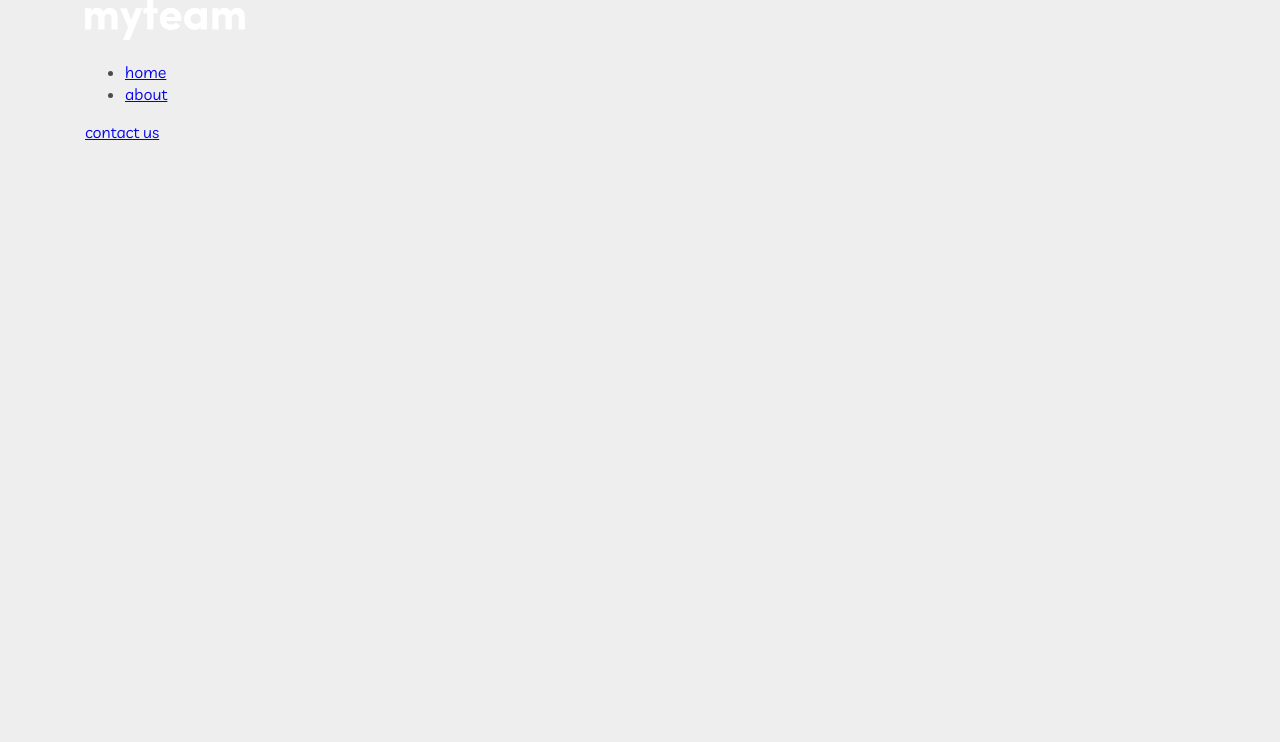
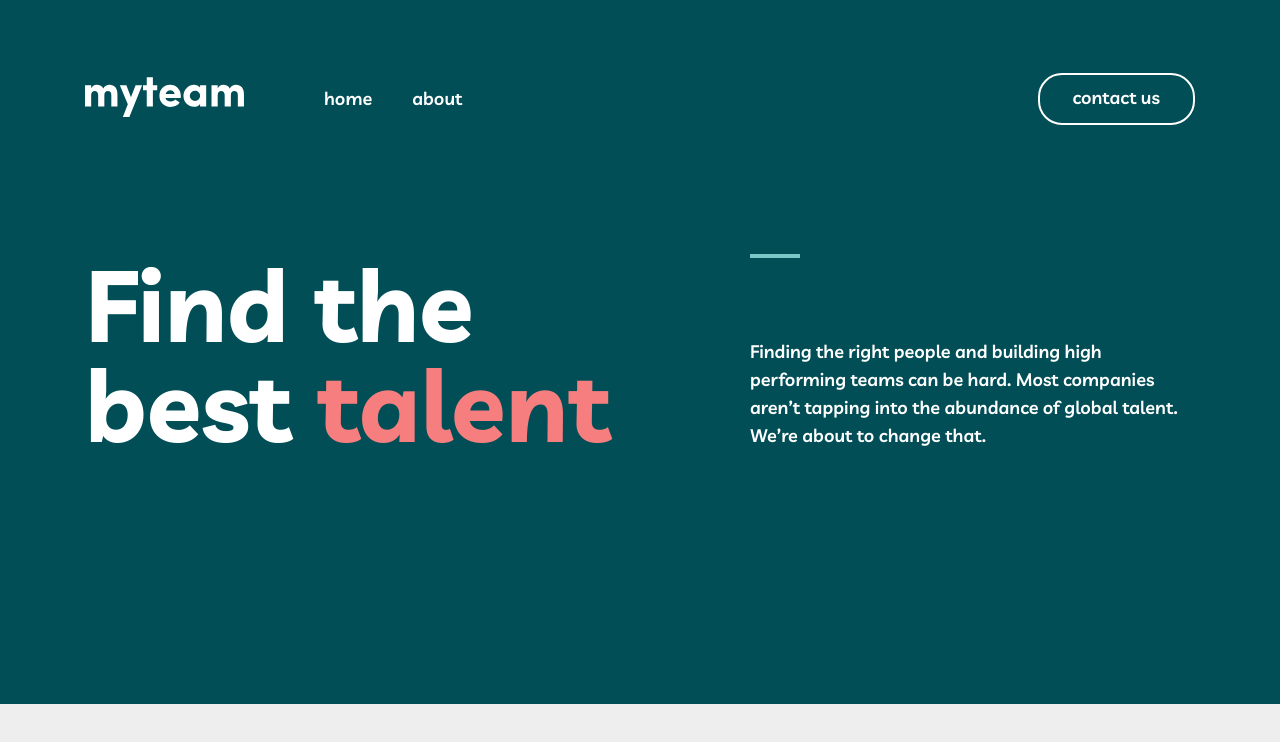
Before and after one commit to lazizbek0211/Myteam, a plain HTML site: page index.html in a window 1280 px wide. Drawn offline with Linux system fonts and the light colour scheme.

Commit message:
add site hero

```diff
--- a/index.html
+++ b/index.html
@@ -10,11 +10,13 @@
 </head>
 <body>
    <div class="wrapper">
+    <!-- site-header -->
        <header class="site-header">
         <div class="site-header__wrapper container">
-            <a class="site-header__link" href="#">
+            <a href="#">
                 <img class="site-header__logo" src="img/myteam.svg" alt="logo" width="160" height="40">
             </a>
+            <div class="site-header__nav">
                 <ul class="site-header__list">
                     <li class="site-header__item">
                         <a class="site-header__link" href="#">home</a>
@@ -23,9 +25,20 @@
                         <a class="site-header__link" href="#">about</a>
                     </li>
                 </ul>
+            </div>
             <a class="registration" href="#">contact us</a>
         </div>
        </header>
+       <!-- site-hero -->
+       <div class="site-hero">
+        <div class="site-hero__wrapper container">
+            <h1 class="site-hero__theme">Find the<br> best <span class="red-text">talent</span></h1>
+            <div class="content-wrapper">
+                <span class="blue-line"></span>
+                <p class="site-hero__text">Finding the right people and building high performing teams can be hard. Most companies aren’t tapping into the abundance of global talent. We’re about to change that.</p>
+            </div>
+        </div>
+       </div>
    </div>
 </body>
 </html>
--- a/styles.css/styles.css
+++ b/styles.css/styles.css
@@ -42,6 +42,13 @@
     font-weight: normal;
     font-style: normal;
     font-display: swap;
+}
+/* custom-props */
+:root{
+    --white-text:#fff;
+    --red-text:#F67E7E;
+    --blue-text:#79C8C7;
+    --dark-text:#012F34;
 }
 
 /* global */
@@ -89,46 +96,110 @@ img{
   clip: rect(0 0 0 0);
   overflow: hidden;
 }
-/* Change Autocomplete styles in Chrome*/
-input:-webkit-autofill,
-input:-webkit-autofill:hover,
-input:-webkit-autofill:focus,
-textarea:-webkit-autofill,
-textarea:-webkit-autofill:hover,
-textarea:-webkit-autofill:focus,
-select:-webkit-autofill,
-select:-webkit-autofill:hover,
-select:-webkit-autofill:focus {
-  border: 1px solid green;
-  -webkit-text-fill-color: green;
-  -webkit-box-shadow: 0 0 0px 1000px #000 inset;
-  transition: background-color 5000s ease-in-out 0s;
-}
-/*Input styles*/
-input::-webkit-input-placeholder { /* Chrome/Opera/Safari */
-color:transparent;
-}
-
-input:-moz-placeholder { /* Firefox 18- */
-color:transparent;
-}
-
-input::-moz-placeholder { /* Firefox 19+ */
-color:transparent;
-}
-
-input:-ms-input-placeholder { /* IE */
-color:transparent;
-}
-
-input::-ms-input-placeholder { /* IE Edge */
-color:transparent;
-}
-
 
 .site-main{
     flex-grow:1;
 }
+
+
+/* site-header */
+.wrapper {
+    background-color: #014E56;
+}
+.site-header {
+    padding-top: 73px;
+    padding-bottom: 73px;
+}
+.site-header__wrapper {
+    display: flex;
+    align-items: center;
+}
+.site-header__link {
+    text-decoration: none;
+    font-weight: 600;
+font-size: 18px;
+line-height: 28px;
+color:var(--white-text);
+}
+.site-header__link:hover{
+    color: var(--red-text);
+}
+.site-header__logo {
+    flex-shrink: 0;
+    width: 159px;
+    height: 40px;
+    margin-right: 80px;
+}
+.site-header__list {
+    display: flex;
+    list-style: none;
+    padding: 0;
+    margin-top: 0;
+    margin-bottom: 0;
+}
+.site-header__item:not(:last-child) {
+    margin-right: 40px;
+}
+.registration {
+    font-weight: 600;
+font-size: 18px;
+line-height: 28px;
+color:var(--white-text);
+text-decoration: none;
+border: 2px solid #fff;
+border-radius: 24px;
+padding: 9px 33px 11px 32px;
+}
+.registration:hover{
+    background-color: var(--white-text);
+    color:#002529;
+}
+.site-header__nav{
+    margin-right: auto;
+}
+
+/* site-hero */
+.site-hero {
+    padding-top: 56px;
+    padding-bottom: 250px;
+}
+.site-hero__wrapper {
+    display: flex;
+    justify-content: space-between;
+}
+.site-hero__theme {
+    max-width: 635px;
+    font-weight: 700;
+    font-size: 100px;
+    line-height: 100px;
+    color:var(--white-text);
+    margin: 0;
+}
+.red-text {
+    color: var(--red-text);
+}
+.site-hero__text {
+font-weight: 600;
+font-size: 18px;
+line-height: 28px;
+color: #fff;
+max-width: 445px;
+margin: 0;
+}
+.content-wrapper{
+    display: flex;
+    flex-direction: column;
+
+}
+.blue-line{
+    display: inline-block;
+border: 2px solid #79C8C7;
+width:50px;
+margin: 0;
+padding: 0;
+margin-bottom: 80px;
+}
+
 
 /*for retina*/
 @media
```
Lines whose indentation alone changed are shown as unchanged.
